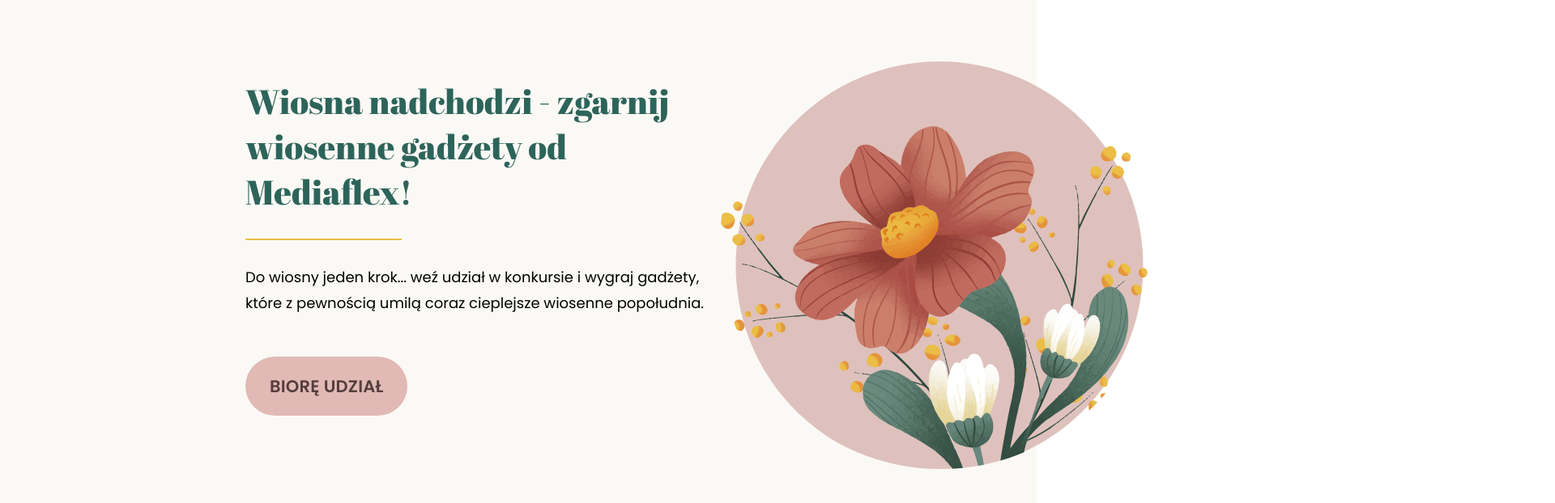
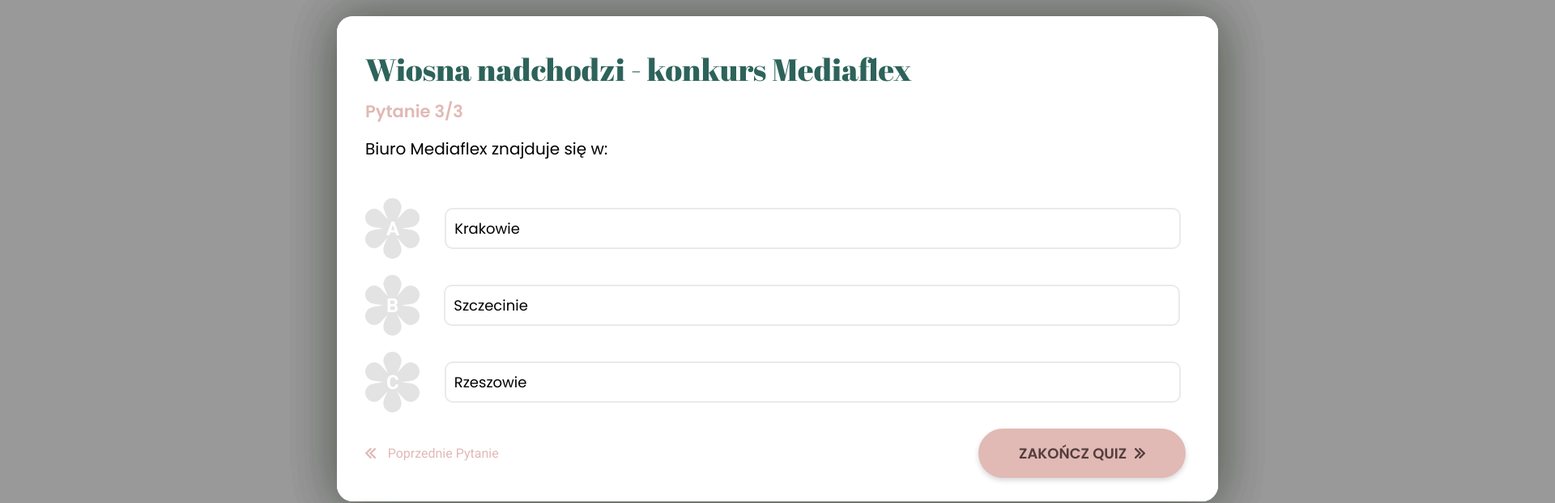
Before and after one commit to Krisskyy/projekt_vue, a Vue app in the folder vue-project/: page / in a window 1280 px wide. Shown: the part 160-782 px from the top of the page at 81% size, 1920 px wide, since content can reach past the window. Built offline with nearby package versions, Linux system fonts and the light colour scheme.

Commit message:
Vue_Modal

```diff
--- a/vue-project/src/App.vue
+++ b/vue-project/src/App.vue
@@ -4,10 +4,11 @@
 import  CardComponent   from './components/CardComponent.vue';
 import  BoxComponent    from './components/BoxComponent.vue';
 import  FooterComponent from './components/FooterComponent.vue';
+import QuestionModalComponent from './components/QuestionModalComponent.vue';
 </script>
 
 <template>
-  <div class="container">
+  <div class="container d-none">
     <div class="first-page">
       <HeaderComponent />
       <div class="main-area padding">
@@ -42,9 +43,55 @@
             </div>
             <ButtonComponent/>
       </div>
-
       <FooterComponent/>
   </div>
+
+  <div class="container-modal">
+        <div class="logo modal-logo">
+            <img src="/icons/logo.svg" alt="Logo">
+        </div>
+
+        <form action="" method="post" id="survey-form">
+            <QuestionModalComponent/>
+
+            <div class="modal-content score d-none">
+                <h2>Wiosna nadchodzi - konkurs Mediaflex</h2>
+                <h3>Dziękujemy za grę!</h3>
+                <h4>Twój wynik: &nbsp <span class="final-result"> 300/500</span></h4>
+                <p class="par">Aby grać o nagrody - zaakceptuj zgody i napisz swój wynik</p>
+                <div class="images">
+                    <img src="./media/prize-one.png" alt="Prize one icon">
+                    <img src="./media/prize-two.png" alt="Prize two icon">
+                    <img src="./media/prize-three.png" alt="Price three icon">
+
+                    <div class="score-round"></div>
+                </div>
+
+                <table>
+                    <tbody>
+                        <tr>
+                            <td><input type="checkbox" name="all" id="all" class="check-all"></td> <td><label for="all"> Zaznacz wszystkie zgody</label></td>
+                        </tr>
+                        <tr>
+                            <td><input type="checkbox" name="regulations" id="rules" class="check" required></td> <td><label for="rules"> * Akceptuję <a href="#">regulamin konkursu</a></label></td>
+                        </tr>
+                        <tr>
+                            <td><input type="checkbox" name="data" id="data" class="check"></td> <td><label for="data"> Zgoda na przetwarzanie danych osobowych dla celów konkursu</label></td>
+                        </tr>
+                        <tr>
+                            <td><input type="checkbox" name="dataTwo" id="dataTwo" class="check" required></td> <td><label for="dataTwo"> * Wyrażam zgodę na przetwarzanie podanych przeze mnie moich danych osobowych w zakresie imię, nazwisko, adres e-mail, numer PWZ, numer telefonu przez Administratora w celu organizacji i realizacji Konkursu.</label></td>
+                        </tr>
+                    </tbody>
+                </table>
+                <p>Klauzula informacyjna RODO <a href="#">czytaj więcej</a></p>
+                <p>* Pola obowiązkowe są oznaczone gwiazdką</p>
+
+                <div class="next-page">
+                    <button class="end-button" type="submit"><div><p>Zakończ Quiz</p></div></button>
+                </div>
+            </div>
+        </form>
+    </div>
 </template>
 
 <style scoped>
@@ -141,4 +188,19 @@
     display: flex;
     justify-content: space-between;
 }
+
+
+/* Modale */
+
+.container-modal{
+    background-color: rgba(0, 0, 0, 0.4);
+    position: relative;
+
+    width: 1920px;
+    height: 100vh;
+}
+
+.modal-logo{
+    padding: 40px 0 0 303px;
+}
 </style>
--- a/vue-project/src/assets/main.css
+++ b/vue-project/src/assets/main.css
@@ -32,3 +32,34 @@
       margin: auto;
       margin-top: 50px;
   }
+
+
+  /* klasy js */
+
+  .border-two{
+    border: 2px solid #EAEAEA;
+  }
+
+  .border-click{
+    border: 3px solid #E1B9B5;
+  }
+
+  .border-answer-color{
+    color: #543E3C;
+  }
+
+  .alert-one{
+    visibility: hidden;
+    color: red;
+    width: 33%;
+    text-align: center;
+  }
+
+  .invisible{
+    visibility: hidden;
+    width: 33%;
+  }
+
+  .d-none{
+    display: none;
+}
--- a/vue-project/src/components/BoxComponent.vue
+++ b/vue-project/src/components/BoxComponent.vue
@@ -12,7 +12,7 @@
         },
         {
             image: './icons/step-three-icon.svg',
-            title: 'Wylosujemy 10 szczęśliwców',
+            title: 'Wylosujemy 10 szczęśliwców'
         }
     ]);
 </script>
--- /dev/null
+++ b/vue-project/src/components/ModalAnswerComponent.vue
@@ -0,0 +1,11 @@
+<script setup>
+
+</script>
+
+<template>
+
+</template>
+
+<style scoped>
+
+</style>
--- /dev/null
+++ b/vue-project/src/components/QuestionModalComponent.vue
@@ -0,0 +1,182 @@
+<script setup>
+    import ModalAnswerComponent from './ModalAnswerComponent.vue';
+    import { ref } from 'vue';
+
+    const modals = ref([
+        {
+            question: 'W którym roku powstal Mediaflex?',
+            answerA: '2007',
+            answerB: '2008',
+            answerC: '2009',
+            status: 'one'
+        },
+        {
+            question: 'Firmową wartością nie jest:',
+            answerA: 'Jakość',
+            answerB: 'Rozsądek',
+            answerC: 'Komunikacja',
+            status: 'two'
+        },
+        {
+            question: 'Biuro Mediaflex znajduje się w:',
+            answerA: 'Krakowie',
+            answerB: 'Szczecinie',
+            answerC: 'Rzeszowie',
+            status: 'three'
+        }
+    ]);
+
+    const choice = () => ({
+
+    });
+</script>
+
+
+<template>
+    <div class="modal-content" v-for="(modal, index) in modals" :key="index">
+        <h2>Wiosna nadchodzi - konkurs Mediaflex</h2>
+        <h3 class="h3-margin">Pytanie {{index + 1}}/3</h3>
+        <h4>{{modal.question}}</h4>
+
+        <div class="answers">
+                 <div class="answer"><img class="image_answer" src="/icons/flower-icon.svg" alt="Flower Icon"> <p>A</p> <input class="border-two input-color" type="button" :value="modal.answerA"></div>
+                 <div class="answer"><img class="image_answer" src="/icons/flower-icon.svg" alt="Flower Icon"> <p>B</p> <input class="border-two input-color" type="button" :value="modal.answerB"></div>
+                 <div class="answer"><img class="image_answer" src="/icons/flower-icon.svg" alt="Flower Icon"> <p>C</p> <input class="border-two input-color" type="button" :value="modal.answerC"></div>
+
+            <div class="buttons">
+                <div class="last-question" :class="{'invisible': modal.status == 'one'}">
+                    <button type="button" class="back"><img src="/icons/back-icon.svg" alt="Back Icon"><p>Poprzednie Pytanie</p> </button>
+                </div>
+                <p class="alert-one">Prosimy zaznaczyć odpowiedź</p>
+                <div class="next-question next-question-one">
+                    <button class="submit" type="button" v-if="modal.status == 'three'"><p class="paragraph">ZAKOŃCZ QUIZ</p> <img src="/icons/next-icon.svg" alt="Next Icon"></button>
+                    <button class="submit" type="button" v-else><p class="paragraph">Następne Pytanie</p> <img src="/icons/next-icon.svg" alt="Next Icon"></button>
+                </div>
+            </div>
+        </div>
+    </div>
+</template>
+
+<style scoped>
+.modal-content{
+    position: absolute;
+    z-index: 1;
+    width: 1088px;
+    height: 600px;
+    background: #FFFFFF 0% 0% no-repeat padding-box;
+    box-shadow: 0px 3px 60px #101E0033;
+    border-radius: 20px;
+    top: 180px;
+    left: 416px;
+    padding: 40px 40px 40px 35px;
+}
+
+.modal-content h2{
+    color: #2D635A;
+    font: normal normal normal 38px/51px Abril Fatface;
+}
+
+.modal-content h3{
+    color: #E1B9B5;
+    font: normal normal 600 21px/28px Poppins;
+}
+
+.h3-margin{
+    margin-top: 13px;
+    margin-bottom: 19px;
+}
+
+.modal-content h4{
+    font: normal normal  20px/26px Poppins;
+    margin-bottom: 48px;
+}
+
+.answer{
+    display: flex;
+    align-items: center;
+    position: relative;
+    height: 75px;
+    margin-bottom: 20px;
+}
+
+.answer img{
+    position: absolute;
+    z-index: -1;
+    left: 0;
+    top: 0;
+}
+
+.answer p{
+    color: white;
+    font: normal normal bold 24px/26px Roboto;
+    margin: 0 56px 0 26px;
+}
+
+.answer input{
+    border-radius: 10px;
+    width: 909px;
+    background: #FFFFFF;
+    padding: 10px;
+    text-align: left;
+    font-family: 'Poppins';
+    font-size: 18px;
+    cursor: pointer;
+}
+
+.next-question{
+    display: flex;
+    justify-content: flex-end;
+    width: 33%;
+}
+
+.last-question{
+    width: 33%;
+}
+
+.submit{
+    display: flex;
+    color: #543E3C;
+    justify-content: center;
+    align-items: center;
+    background: #E1B9B5 0% 0% no-repeat padding-box;
+    box-shadow: 0px 3px 6px #00000029;
+    border-radius: 40px;
+    width: 256px;
+    height: 61px;
+    padding: 18px 32px;
+    border: none;
+    text-transform: uppercase;
+    font-weight: 600;
+    cursor: pointer;
+}
+
+
+.paragraph{
+    margin-right: 10px;
+    font: normal normal 600 18px/27px Poppins;
+    color: #543E3C;
+}
+
+
+.buttons{
+    display: flex;
+    align-items: center;
+    justify-content: space-between;
+}
+
+.back{
+    display: flex;
+    align-items: center;
+    width: 190px;
+    height: 19px;
+    font: normal normal 16px/19px Roboto;
+    letter-spacing: 0px;
+    color: #E1B9B5;
+    cursor: pointer;
+}
+
+.back p{
+    margin-left: 15px;
+}
+
+</style>
```
